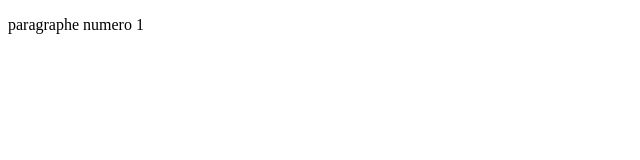
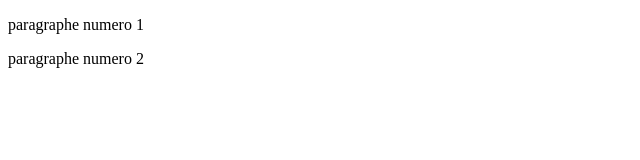
Before and after one commit to guilhemcesar/coursgit, a plain HTML site: page index.html in a window 1280 px wide. Shown: the whole page, without its empty margins (0-640 px from the left). Drawn offline with Linux system fonts and the light colour scheme.

Commit message:
ajout §2

```diff
--- a/index.html
+++ b/index.html
@@ -7,5 +7,7 @@
 </head>
 <body>
     <p>paragraphe numero 1</p>
+    <p>paragraphe numero 2</p>
+
 </body>
 </html>
```
